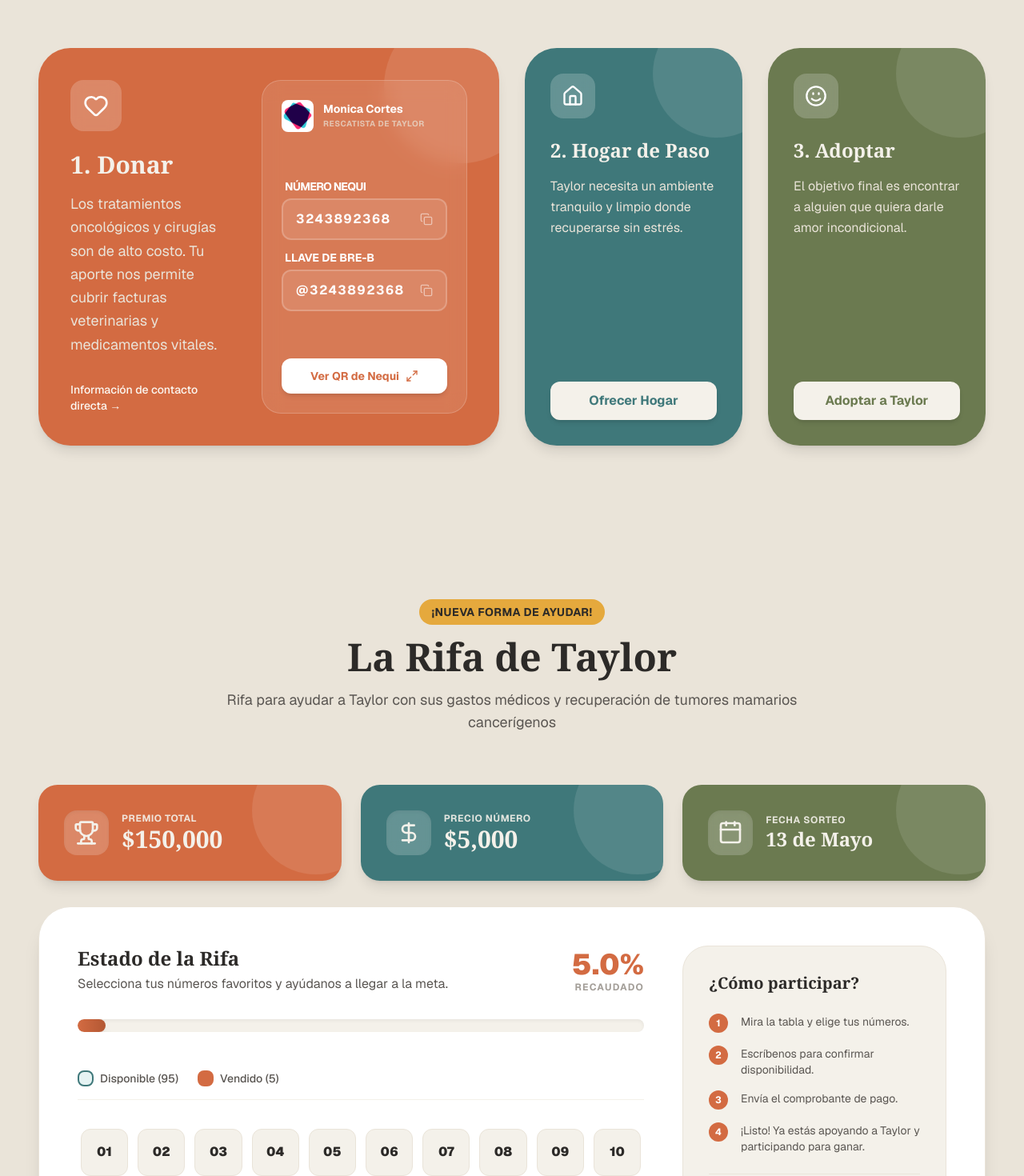
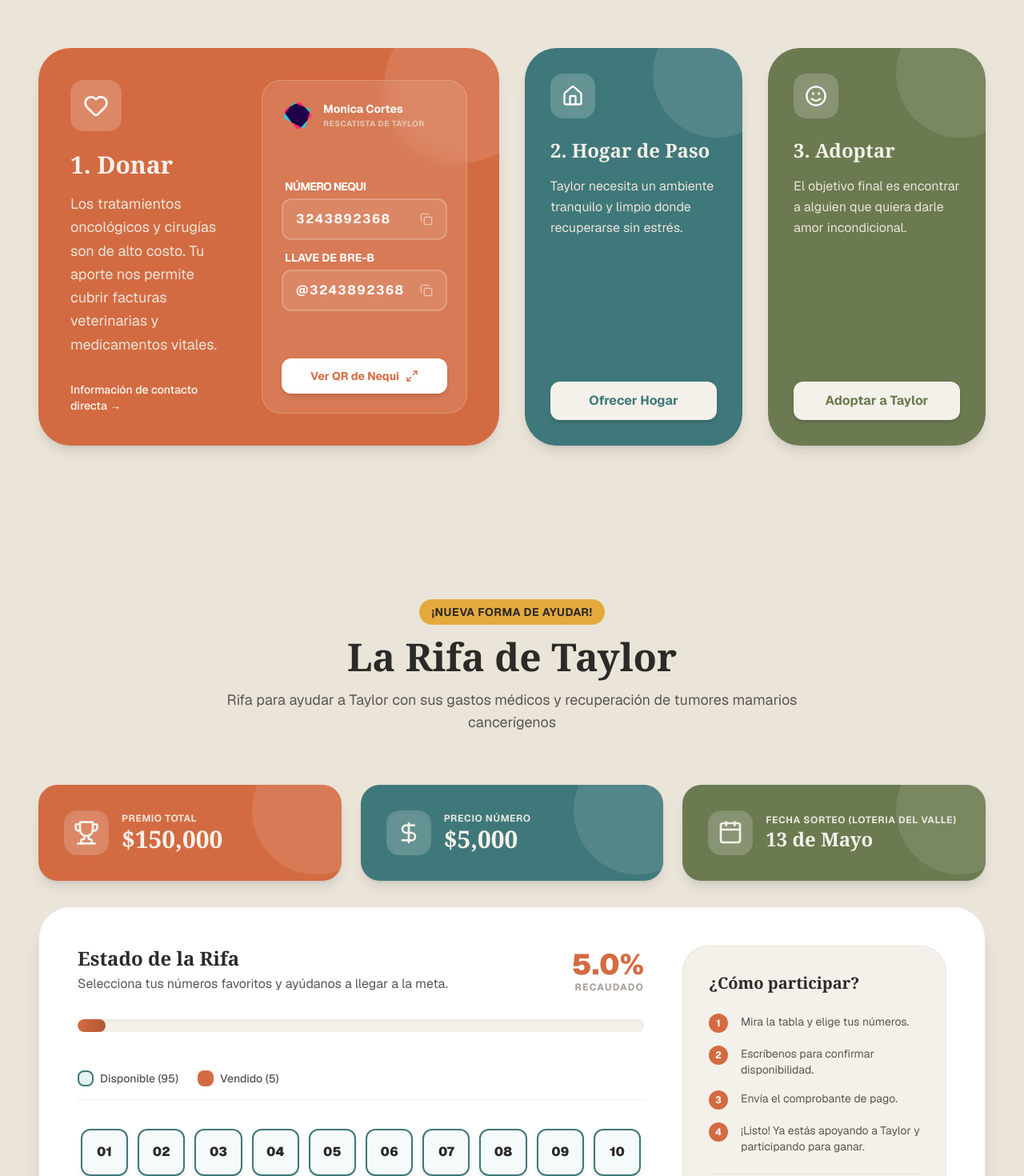
Before and after one commit to stevenD18skz/animal-rescues, a Next.js app: page / in a window 1280 px wide. Shown: the part 1200-2670 px from the top of the page at 80% size. Built offline with nearby package versions, Linux system fonts and the light colour scheme.

Commit message:
feat: add HowToHelp and Raffle components to provide donation and participation options

```diff
--- a/src/components/HowToHelp.tsx
+++ b/src/components/HowToHelp.tsx
@@ -132,7 +132,7 @@ function DonationDetails({ monicaInfo, copied, copyToClipboard, setSelectedQr }:
   return (
     <div className="w-full h-full flex flex-col justify-between gap-4">
       <div className="flex items-center gap-3 mb-2">
-        <div className="w-10 h-10 relative bg-white rounded-lg p-1">
+        <div className="w-10 h-10 relative rounded-lg p-1">
           <Image src="/logos/nequi-logo.png" alt="Nequi Logo" fill sizes="40px" className="object-contain" />
         </div>
         <div>
--- a/src/components/Raffle.tsx
+++ b/src/components/Raffle.tsx
@@ -109,7 +109,7 @@ export default function Raffle() {
                 <Calendar className="w-8 h-8" strokeWidth={2} />
               </div>
               <div>
-                <p className="text-xs opacity-90 font-bold uppercase tracking-wider">Fecha Sorteo</p>
+                <p className="text-xs opacity-90 font-bold uppercase tracking-wider">Fecha Sorteo (loteria Del Valle)</p>
                 <p className="text-2xl font-bold font-serif">
                   {raffleInfo.drawDate}
                 </p>
@@ -170,7 +170,7 @@ export default function Raffle() {
                           ${
                             isSold
                               ? "bg-[#D36B42] text-white cursor-not-allowed shadow-inner"
-                              : "bg-[#F4F1EA] text-[#2C2A28] border border-[#EAE4D9] hover:scale-110 hover:shadow-lg hover:bg-[#3F787A] hover:text-white hover:border-[#3F787A] cursor-pointer"
+                              : "bg-[#E5F3F3]/40 shadow-md text-[#2C2A28] border-2 border-[#3F787A] hover:scale-110 hover:shadow-lg hover:bg-[#3F787A] hover:text-white hover:border-[#3F787A] cursor-pointer"
                           }
                         `}
                       >
```
